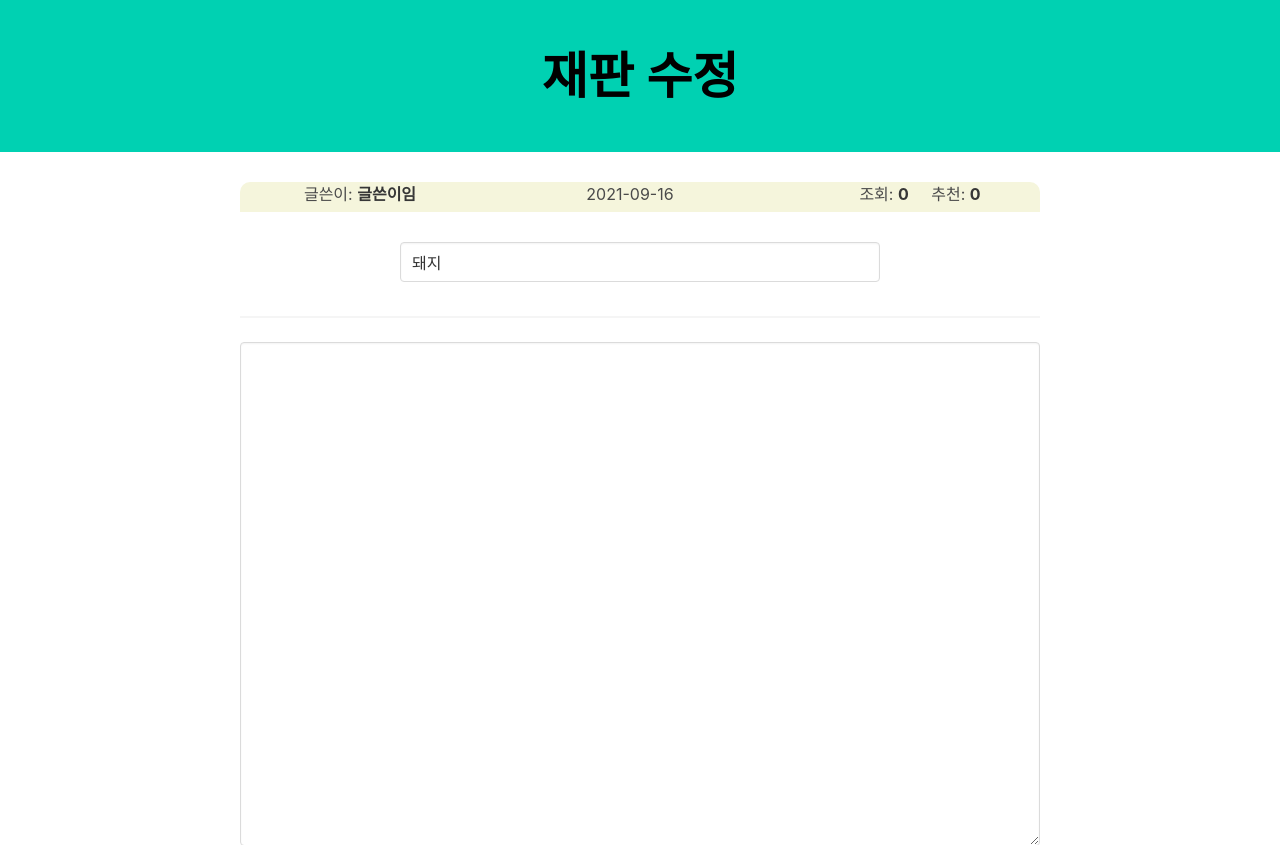
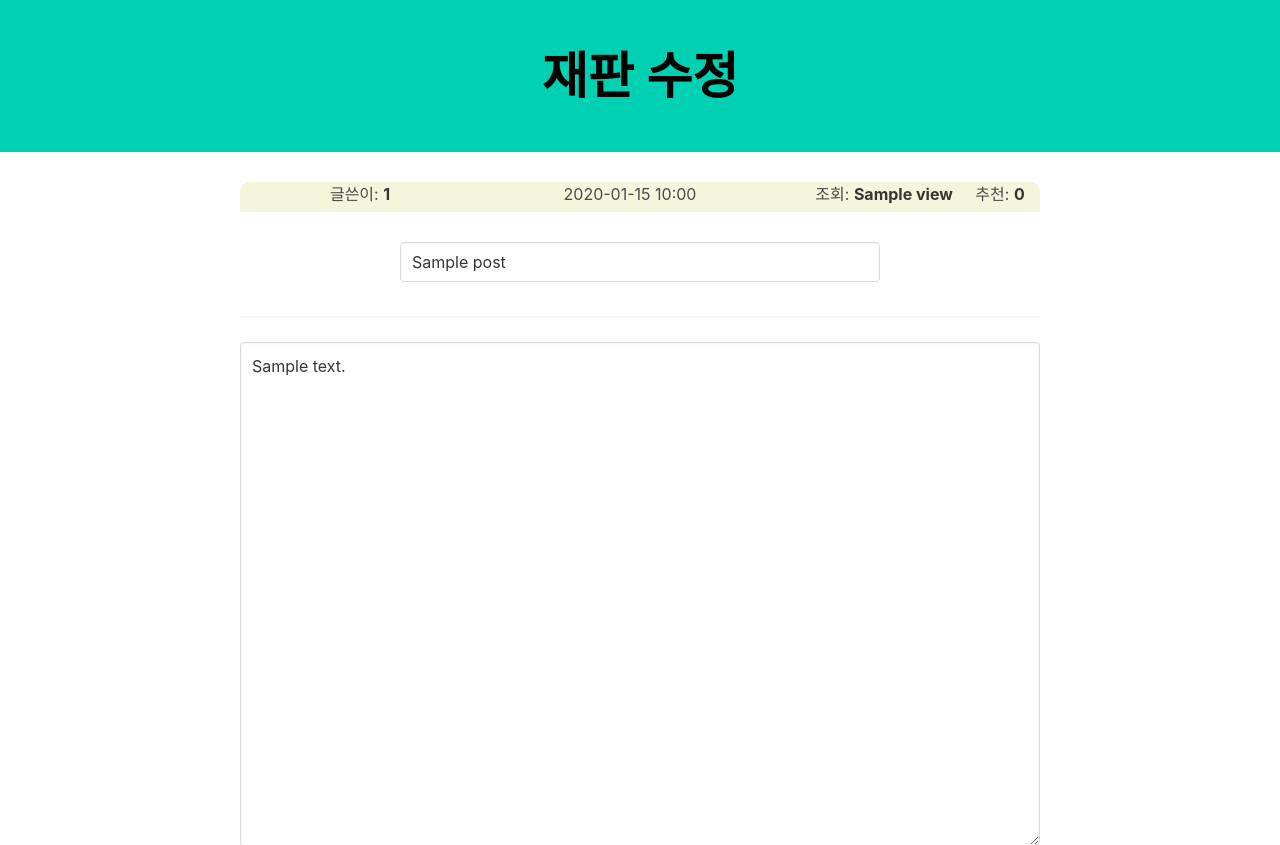
Before and after one commit to rockintuna/_week1, a Flask app: page /post/update in a window 1280 px wide. Shown: the top 845 px of the page. Run offline with Flask 2, Linux system fonts and the light colour scheme; a database or web service that is not in the repository returns one stand-in record (values such as "Sample title").

Commit message:
게시글 수정 이벤트 활성화 ---> 제목, 내용 변경 가능 추가 기능 예정 ---> 수정 취소, 수정한 날짜(수정됨) 문구 삽입

```diff
--- a/templates/edit.html
+++ b/templates/edit.html
@@ -25,94 +25,6 @@
 
     <script>
 
-        // 공감 버튼 눌렀을 때의 이벤트
-        function PushLikeButton() {
-            let button_value = $('#LikeButton').val().split(' ');
-            let button_action = button_value[0];
-            let button_id = button_value[1]
-
-            console.log(button_action, button_id)
-
-            $.ajax({
-                type: 'POST',
-                url: '/like',
-                data: {post_id: button_id, action: button_action},
-                success: function (response) {
-                    console.log(response['msg'])
-                    $('#LikeDiv').load(window.location.href + " #LikeDiv")
-                    $('#ArticleInfo').load(window.location.href + " #ArticleInfo")
-                }
-            });
-
-        }
-
-
-        // 비공감 버튼 이벤트
-        function PushUnLikeButton() {
-            let button_value = $('#UnLikeButton').val().split(' ');
-            let button_action = button_value[0];
-            let button_id = button_value[1];
-
-            console.log(button_action, button_id)
-            $.ajax({
-                type: 'POST',
-                url: '/like',
-                data: {post_id: button_id, action: button_action},
-                success: function (response) {
-                    console.log(response['msg'])
-                    $('#LikeDiv').load(window.location.href + " #LikeDiv")
-                    $('#ArticleInfo').load(window.location.href + " #ArticleInfo")
-                }
-            });
-
-        }
-
-        // 댓글 작성버튼에 대한 이벤트
-        function PostReplyButton() {
-            let reply = $('#ReplyComment').val();
-            let button_value = $('#ReplyButton').val();
-            let Today = TodayDate();
-
-            console.log(reply, button_value, Today);
-
-            if (reply != '') {
-                $.ajax({
-                    type: "POST",
-                    url: '/comment',
-                    data: {post_id: button_value, comment: reply, create_date: Today},
-                    success: function (response) {
-                        console.log(response['msg'])
-                        $('#ReplyComment').val('');
-                        $('#ReplyDiv').load(window.location.href + " #ReplyDiv")
-
-                    }
-                });
-            } else {
-                alert('댓글을 입력하세요.');
-            }
-        }
-
-        // 댓글 삭제 이벤트
-        function DeleteReply(CommentID) {
-            if (confirm("댓글을 삭제하시겠습니까?") == true) {
-                let PostID = '{{ post._id }}';
-
-                console.log(CommentID, PostID);
-
-                $.ajax({
-                    type: 'DELETE',
-                    url: '/comment',
-                    data: {post_id: PostID, comment_id: CommentID},
-                    success: function (response) {
-                        alert(response['msg'])
-                        $('#ReplyDiv').load(window.location.href + " #ReplyDiv")
-                    }
-                });
-            } else {
-                return;
-            }
-        }
-
         // yyyy-mm-dd 형식 만들기
         function TodayDate() {
             var date = new Date();
@@ -130,37 +42,25 @@
             return year + "-" + month + "-" + day + " " + hour + ":" + minute + ":" + second;
         }
 
-        // 게시글 삭제 이벤트
-        function DeletePost() {
-            if (confirm("글을 삭제하시겠습니까?") == true) {
-                let PostID = $('#DeletePost').val();
-                console.log(PostID);
-
-                $.ajax({
-                    type: 'DELETE',
-                    url: '/post',
-                    data: {post_id: PostID},
-                    success: function (response) {
-                        console.log(response['msg']);
-                        alert('게시글이 삭제되었습니다.')
-                        window.location.href = '/';
-                    },
-                    error: function (request) {
-                        if (request.status == 403) {
-                            alert("권한이 없습니다.");
-                        }
-                    }
-                });
-            } else {
-                return;
-            }
-        }
-
 
         // 작성완료 버튼 이벤트
         function EditPost() {
             if (confirm("재판 수정을 완료하시겠습니까?")) {
-                console.log('네')
+
+                let PostID = '{{ post._id }}';
+                let PostTitle = $('#EditTitle').val();
+                let PostContent = $('#EditContent').val();
+                let PostImage = '{{ post.image }}'
+
+                $.ajax({
+                    type: 'PUT',
+                    url: '/post',
+                    data: {post_id: PostID, title: PostTitle, content: PostContent , image: PostImage},
+                    success : function (response) {
+                        alert(response['msg']);
+                        window.location.href = '/post?post_id={{ post._id }}';
+                    }
+                })
             }
             else {
                 return;
@@ -194,25 +94,27 @@
             <!-- 글 정보 -->
             <div class="article_info" id="ArticleInfo">
                 <div class="article_author">
-                    <span>글쓴이: <strong>글쓴이임</strong></span>
+                    <span>글쓴이: <strong>{{post.user_id}}</strong></span>
                 </div>
                 <div class="article_data">
-                    <span>2021-09-16</span>
+                    {% set date = (post.postDate | string).split(' ') %}
+                    {% set today = date[1].split(':') %}
+                    <span>{{ date[0] }}  {{ today[0] }}:{{ today[1] }}</span>
                 </div>
                 <div class="article_hit">
-                    <span>조회: <strong>0</strong> &nbsp;&nbsp;&nbsp; 추천: <strong>0</strong></span>
+                    <span>조회: <strong>{{ post.view }}</strong> &nbsp;&nbsp;&nbsp; 추천: <strong>0</strong></span>
                 </div>
             </div>
 
             <!-- 글 제목 -->
             <div class="article-title" style="margin-top: 30px;">
-                <input class="input" type="text" style="width: 60%;" value="돼지"></span>
+                <input class="input" type="text" style="width: 60%;" value="{{ post.title }}" id="EditTitle">
             </div>
             <hr>
 
             <!-- 글 상세내용 입니다 -->
             <div class="article-content">
-                <textarea class="textarea" rows="20" ></textarea>
+                <textarea class="textarea" rows="20" id="EditContent">{{ post.content }}</textarea>
             </div>
             <hr>
             <div style="text-align: center;">
```
